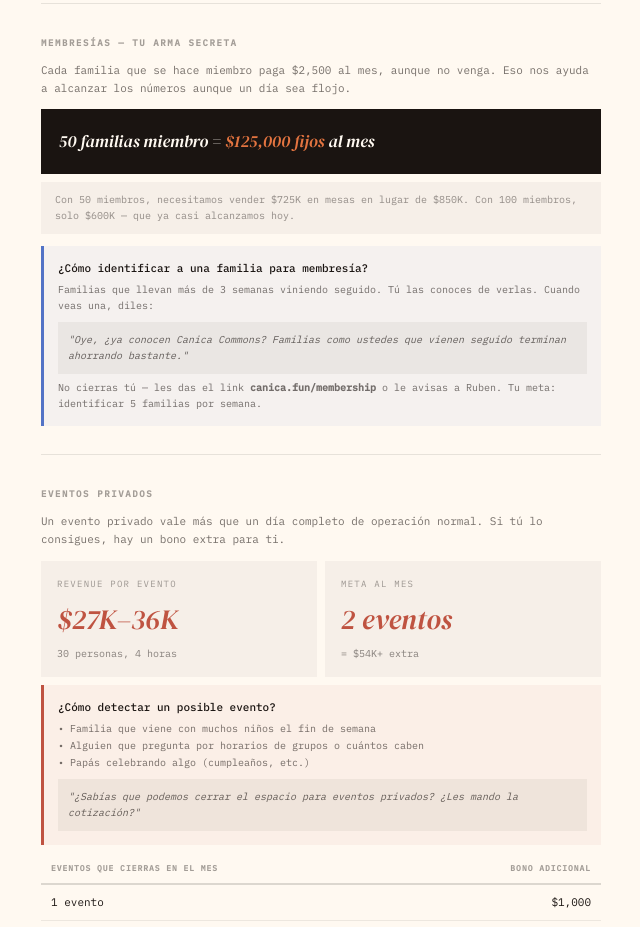
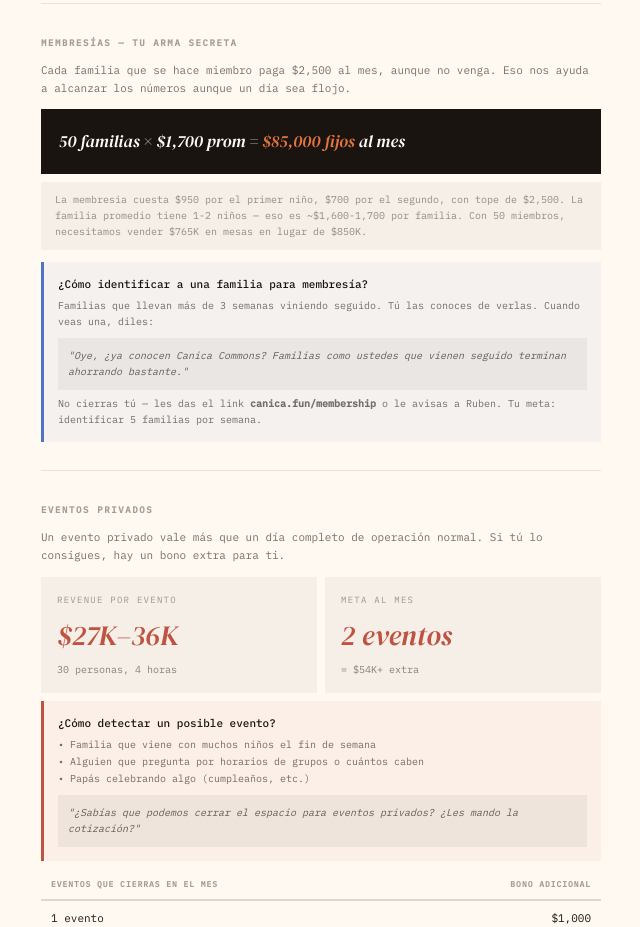
Before and after one commit to ruben668/canica-web, a plain HTML site: page gerente.html in a window 1280 px wide. Shown: the part 2258-3185 px from the top of the page, without its empty margins (319-959 px from the left). Drawn offline with Linux system fonts and the light colour scheme.

Commit message:
fix: correct membership pricing assumption to 1.5 kids avg

```diff
--- a/gerente.html
+++ b/gerente.html
@@ -175,10 +175,10 @@
   <p style="font-size:11px;color:rgba(26,20,17,.6);margin-bottom:12px;">Cada familia que se hace miembro paga $2,500 al mes, aunque no venga. Eso nos ayuda a alcanzar los números aunque un día sea flojo.</p>
 
   <div class="box-dark" style="margin-bottom:8px;">
-    <div class="formula">50 familias miembro = <span>$125,000 fijos</span> al mes</div>
+    <div class="formula">50 familias × $1,700 prom = <span>$85,000 fijos</span> al mes</div>
   </div>
 
-  <div class="note-box" style="margin-bottom:12px;">Con 50 miembros, necesitamos vender $725K en mesas en lugar de $850K. Con 100 miembros, solo $600K — que ya casi alcanzamos hoy.</div>
+  <div class="note-box" style="margin-bottom:12px;">La membresia cuesta $950 por el primer niño, $700 por el segundo, con tope de $2,500. La familia promedio tiene 1-2 niños — eso es ~$1,600-1,700 por familia. Con 50 miembros, necesitamos vender $765K en mesas en lugar de $850K.</div>
 
   <div class="lever" style="border-color:#5273C6;background:rgba(82,115,198,.06);">
     <div class="lever-title">¿Cómo identificar a una familia para membresía?</div>
```
